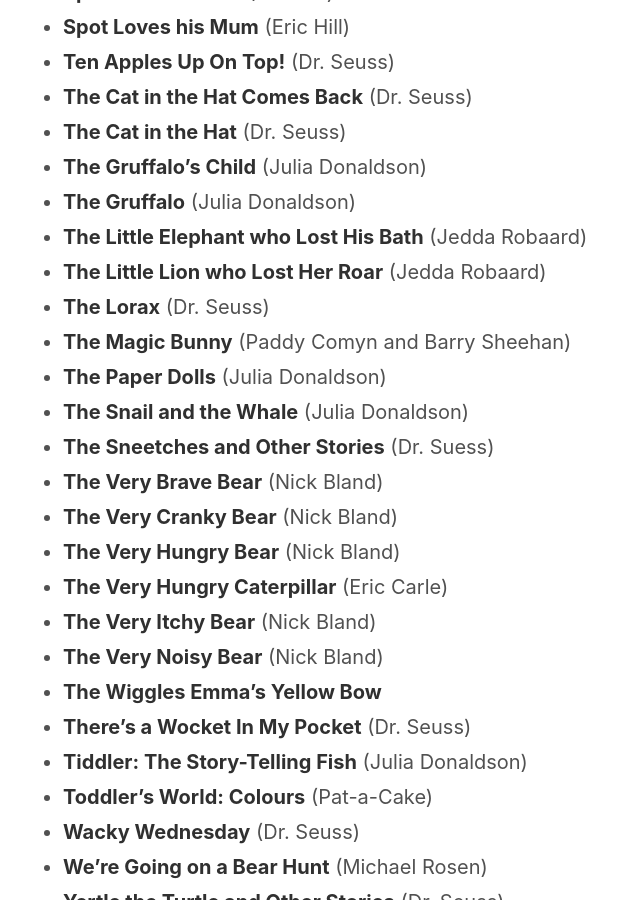
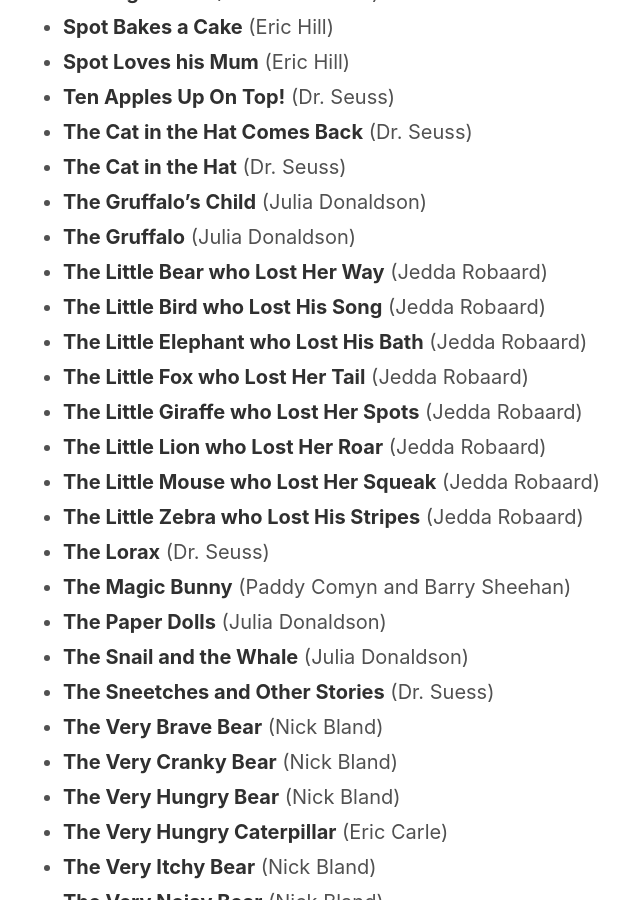
Before and after one commit to teejayen/teejayen.github.io, a Jekyll site: the page built from kidsbooks.md, in a window 1280 px wide and 900 px high, scrolled down 1557 px. Shown: the whole window, without its empty margins (267-907 px from the left). Built offline with Jekyll 4.4.1, drawn with Linux system fonts in a browser that asks for light colours; some of the changed text lies outside the part shown.

Commit message:
a doesn't want to sleep...

```diff
--- a/kidsbooks.md
+++ b/kidsbooks.md
@@ -24,6 +24,7 @@ I've started logging books from 2018-06-15 onwards to track just how many we can
 - **Horton Hears a Who!** (Dr. Seuss)
 - **Lift-a-Flap: First Words**
 - **Lift-a-Flap: On The Farm**
+- **Little Brothers Are...** (Beth Norling)
 - **Little Miss Princess** (Roger Hargreaves)
 - **Monkey Puzzle** (Julia Donaldson)
 - **Mr. Brown Can Moo! Can You?** (Dr. Seuss)
@@ -46,8 +47,14 @@ I've started logging books from 2018-06-15 onwards to track just how many we can
 - **The Cat in the Hat** (Dr. Seuss)
 - **The Gruffalo's Child** (Julia Donaldson)
 - **The Gruffalo** (Julia Donaldson)
+- **The Little Bear who Lost Her Way** (Jedda Robaard)
+- **The Little Bird who Lost His Song** (Jedda Robaard)
 - **The Little Elephant who Lost His Bath** (Jedda Robaard)
+- **The Little Fox who Lost Her Tail** (Jedda Robaard)
+- **The Little Giraffe who Lost Her Spots** (Jedda Robaard)
 - **The Little Lion who Lost Her Roar** (Jedda Robaard)
+- **The Little Mouse who Lost Her Squeak** (Jedda Robaard)
+- **The Little Zebra who Lost His Stripes** (Jedda Robaard)
 - **The Lorax** (Dr. Seuss)
 - **The Magic Bunny** (Paddy Comyn and Barry Sheehan)
 - **The Paper Dolls** (Julia Donaldson)
```
